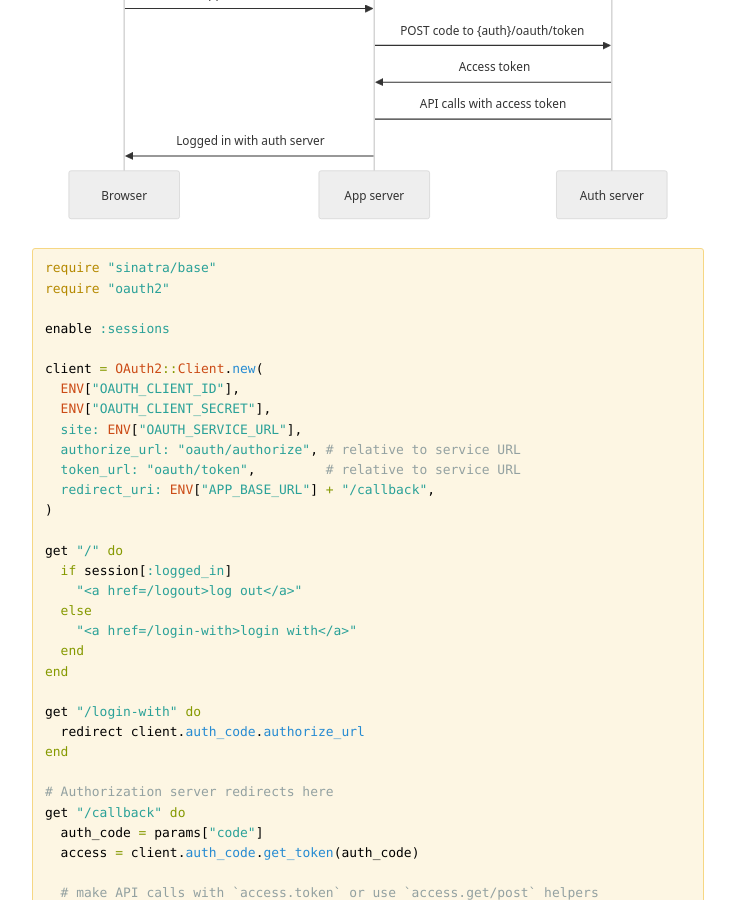
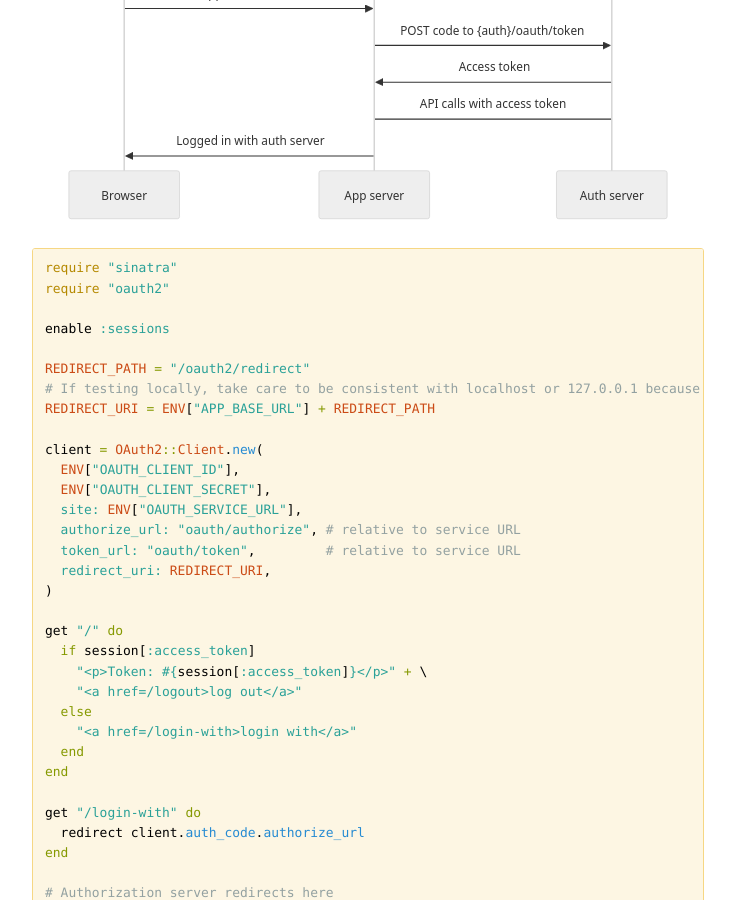
Before and after one commit to themichaelyang/tautology.town, a Jekyll site: the page built from _posts/2025/2025-11-17-learning-oauth2.md, in a window 1280 px wide and 900 px high, scrolled down 1210 px. Shown: the whole window, without its empty margins (272-1007 px from the left). Built offline with Jekyll 4.4.1, drawn with Linux system fonts in a browser that asks for light colours; some of the changed text lies outside the part shown.

Commit message:
fix oauth code sample

````diff
--- a/_posts/2025-11-17-learning-oauth2.md
+++ b/_posts/2025/2025-11-17-learning-oauth2.md
@@ -48,10 +48,14 @@
 </pre>
 
 ```ruby
-require "sinatra/base"
+require "sinatra"
 require "oauth2"
 
 enable :sessions
+
+REDIRECT_PATH = "/oauth2/redirect"
+# If testing locally, take care to be consistent with localhost or 127.0.0.1 because of sameSite cookies!
+REDIRECT_URI = ENV["APP_BASE_URL"] + REDIRECT_PATH
 
 client = OAuth2::Client.new(
   ENV["OAUTH_CLIENT_ID"],
@@ -59,11 +63,12 @@
   site: ENV["OAUTH_SERVICE_URL"],
   authorize_url: "oauth/authorize", # relative to service URL
   token_url: "oauth/token",         # relative to service URL
-  redirect_uri: ENV["APP_BASE_URL"] + "/callback",
+  redirect_uri: REDIRECT_URI,
 )
 
 get "/" do
-  if session[:logged_in]
+  if session[:access_token]
+    "<p>Token: #{session[:access_token]}</p>" + \
     "<a href=/logout>log out</a>"
   else
     "<a href=/login-with>login with</a>"
@@ -75,12 +80,12 @@
 end
 
 # Authorization server redirects here
-get "/callback" do
+get REDIRECT_PATH do
   auth_code = params["code"]
-  access = client.auth_code.get_token(auth_code)
+  access = client.auth_code.get_token(auth_code, redirect_uri: REDIRECT_URI)
 
   # make API calls with `access.token` or use `access.get/post` helpers
-  session[:logged_in] = true
+  session[:access_token] = access.token
 
   redirect back
 end
@@ -115,6 +120,10 @@
 
 PKCE is described in detail [here](https://blog.postman.com/what-is-pkce/).
 
+## Other things
+
+Access tokens are short lived, so there are also refresh tokens.
+
 ## How I learned
 
 I learned this by using the Ruby [oauth2](https://github.com/ruby-oauth/oauth2) gem and reading the [sample code](https://github.com/ruby-oauth/oauth2?tab=readme-ov-file#common-flows-end-to-end) and the Recurse Center API OAuth documentation. I used [Sinatra](https://sinatrarb.com/) for the backend.
````
Also changed, not shown: _posts/2025/oauth2_sample.rb (added, +46 -0 lines), 1 other file.
